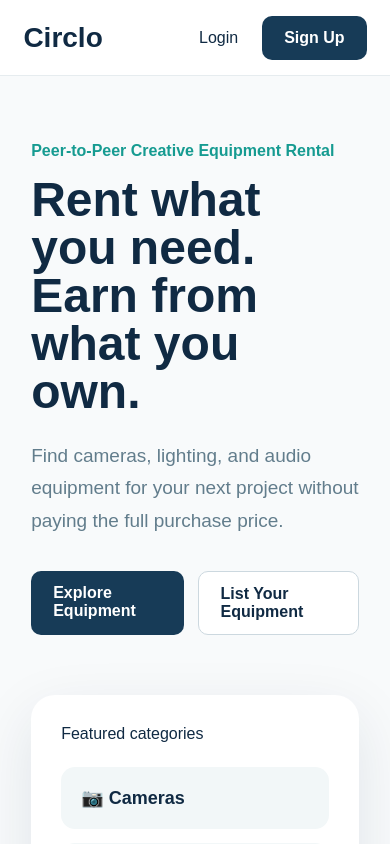
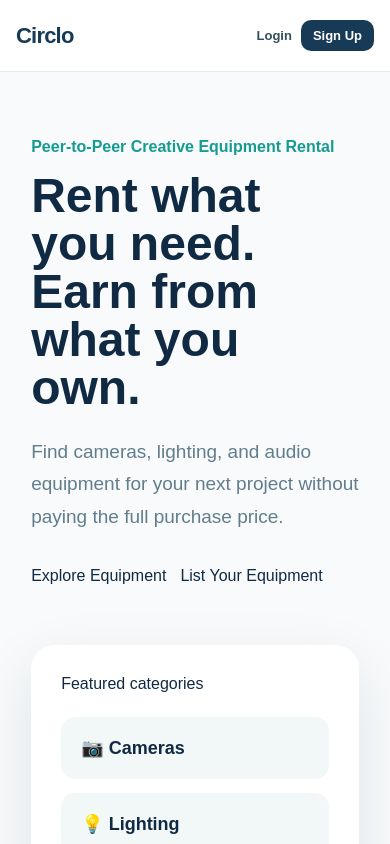
Before and after one commit to nagam6/circlo, a React (Vite) app in the folder client/: page / in a window 390 px wide. Shown: the top 844 px of the page. Built offline with nearby package versions, Linux system fonts and the light colour scheme; no server answers.

Commit message:
Build pending requests list and update authenticated navigation

```diff
--- a/client/src/App.css
+++ b/client/src/App.css
@@ -14,44 +14,221 @@ a {
   text-decoration: none;
 }
 
+/* =========================
+   Navbar
+========================= */
+
 .navbar {
-  height: 76px;
-  padding: 0 6%;
+  width: 100%;
+  min-height: 72px;
   display: flex;
   align-items: center;
   justify-content: space-between;
-  background: white;
-  border-bottom: 1px solid #e6ecef;
-}
-
+  gap: 28px;
+  padding: 14px 6%;
+  background: #ffffff;
+  border-bottom: 1px solid #e7edef;
+  position: sticky;
+  top: 0;
+  z-index: 100;
+}
+
+/* Logo */
 .logo {
-  font-size: 28px;
+  flex-shrink: 0;
+  color: #173b57;
+  font-size: 26px;
   font-weight: 800;
-}
-
-.nav-links,
+  letter-spacing: -0.8px;
+  text-decoration: none;
+  line-height: 1;
+}
+
+.logo:hover {
+  color: #169b91;
+}
+
+/* Middle navigation */
+.nav-links {
+  display: flex;
+  align-items: center;
+  justify-content: center;
+  gap: 24px;
+  flex: 1;
+}
+
+.nav-links a {
+  color: #496575;
+  text-decoration: none;
+  font-size: 14px;
+  font-weight: 600;
+  white-space: nowrap;
+  transition:
+    color 0.2s ease,
+    transform 0.2s ease;
+}
+
+.nav-links a:hover {
+  color: #169b91;
+}
+
+/* Right side */
 .nav-actions {
   display: flex;
   align-items: center;
-  gap: 24px;
-}
-
-.primary-btn,
-.secondary-btn {
-  display: inline-block;
-  padding: 13px 22px;
+  justify-content: flex-end;
+  gap: 14px;
+  flex-shrink: 0;
+}
+
+.nav-actions a {
+  color: #334e5c;
+  text-decoration: none;
+  font-weight: 600;
+}
+
+.nav-user {
+  color: #627d8c;
+  font-size: 14px;
+  font-weight: 600;
+  white-space: nowrap;
+}
+
+/* Login / Sign up primary button */
+.nav-actions .primary-btn {
+  padding: 10px 17px;
   border-radius: 10px;
+  background: #173b57;
+  color: #ffffff;
+  transition:
+    background 0.2s ease,
+    transform 0.2s ease;
+}
+
+.nav-actions .primary-btn:hover {
+  background: #102f47;
+  color: #ffffff;
+  transform: translateY(-1px);
+}
+
+/* Logout */
+.nav-logout {
+  padding: 9px 15px;
+  border: 1px solid #d7e1e5;
+  border-radius: 10px;
+  background: #ffffff;
+  color: #496575;
+  font: inherit;
+  font-size: 14px;
   font-weight: 600;
-}
-
-.primary-btn {
-  background: #173b57;
-  color: white;
-}
-
-.secondary-btn {
-  background: white;
-  border: 1px solid #ccd8df;
+  cursor: pointer;
+  transition:
+    border-color 0.2s ease,
+    color 0.2s ease,
+    background 0.2s ease;
+}
+
+.nav-logout:hover {
+  border-color: #169b91;
+  background: #f5fbfa;
+  color: #137f77;
+}
+
+
+/* =========================
+   Tablet
+========================= */
+
+@media (max-width: 1000px) {
+  .navbar {
+    gap: 18px;
+    padding-left: 4%;
+    padding-right: 4%;
+  }
+
+  .nav-links {
+    gap: 15px;
+  }
+
+  .nav-links a {
+    font-size: 13px;
+  }
+
+  .nav-user {
+    display: none;
+  }
+}
+
+
+/* =========================
+   Mobile
+========================= */
+
+@media (max-width: 760px) {
+  .navbar {
+    position: relative;
+    flex-wrap: wrap;
+    padding: 14px 20px;
+    gap: 14px;
+  }
+
+  .logo {
+    font-size: 24px;
+  }
+
+  .nav-actions {
+    margin-left: auto;
+  }
+
+  .nav-links {
+    order: 3;
+    width: 100%;
+    justify-content: flex-start;
+    gap: 18px;
+    padding-top: 12px;
+    border-top: 1px solid #eef2f4;
+    overflow-x: auto;
+    scrollbar-width: none;
+  }
+
+  .nav-links::-webkit-scrollbar {
+    display: none;
+  }
+
+  .nav-links a {
+    flex-shrink: 0;
+    font-size: 13px;
+  }
+
+  .nav-actions .primary-btn,
+  .nav-logout {
+    padding: 8px 12px;
+    font-size: 13px;
+  }
+}
+
+
+/* Very small phones */
+@media (max-width: 430px) {
+  .navbar {
+    padding: 12px 16px;
+  }
+
+  .logo {
+    font-size: 22px;
+  }
+
+  .nav-actions {
+    gap: 9px;
+  }
+
+  .nav-actions > a:not(.primary-btn) {
+    font-size: 13px;
+  }
+
+  .nav-links {
+    gap: 16px;
+  }
 }
 
 .hero {
@@ -1416,3 +1593,53 @@ a {
     grid-template-columns: 1fr;
   }
 }
+.pending-requests-list {
+  display: flex;
+  flex-direction: column;
+  gap: 14px;
+  margin-top: 22px;
+}
+
+.pending-request-card {
+  display: flex;
+  justify-content: space-between;
+  gap: 20px;
+  padding: 18px;
+  border: 1px solid #e2eaee;
+  border-radius: 14px;
+  background: #f9fbfc;
+}
+
+.pending-request-card h3 {
+  margin: 5px 0 0;
+  color: #102a43;
+}
+
+.pending-request-item {
+  margin: 0;
+  color: #169b91;
+  font-size: 13px;
+  font-weight: 700;
+}
+
+.pending-request-details {
+  display: flex;
+  flex-direction: column;
+  align-items: flex-end;
+  gap: 6px;
+  color: #627d8c;
+}
+
+.pending-request-details strong {
+  color: #102a43;
+}
+
+@media (max-width: 700px) {
+  .pending-request-card {
+    flex-direction: column;
+  }
+
+  .pending-request-details {
+    align-items: flex-start;
+  }
+}
--- a/client/src/components/Navbar.tsx
+++ b/client/src/components/Navbar.tsx
@@ -1,6 +1,52 @@
-import { Link } from "react-router-dom";
+import { useEffect, useState } from "react";
+import { Link, useNavigate } from "react-router-dom";
+
+type User = {
+  id: string;
+  name: string;
+  email: string;
+};
 
 const Navbar = () => {
+  const navigate = useNavigate();
+
+  const [user, setUser] = useState<User | null>(() => {
+    const savedUser = localStorage.getItem("circlo_user");
+
+    return savedUser ? JSON.parse(savedUser) : null;
+  });
+
+  useEffect(() => {
+    const handleAuthChange = () => {
+      const savedUser = localStorage.getItem("circlo_user");
+
+      setUser(
+        savedUser ? JSON.parse(savedUser) : null
+      );
+    };
+
+    window.addEventListener(
+      "circlo-auth-change",
+      handleAuthChange
+    );
+
+    return () => {
+      window.removeEventListener(
+        "circlo-auth-change",
+        handleAuthChange
+      );
+    };
+  }, []);
+
+  const handleLogout = () => {
+    localStorage.removeItem("circlo_token");
+    localStorage.removeItem("circlo_user");
+
+    setUser(null);
+
+    navigate("/");
+  };
+
   return (
     <nav className="navbar">
       <Link to="/" className="logo">
@@ -10,15 +56,53 @@ const Navbar = () => {
       <div className="nav-links">
         <Link to="/">Home</Link>
         <Link to="/explore">Explore</Link>
-        <Link to="/my-rentals">My Rentals</Link>
-        <Link to="/my-listings">My Listings</Link>
+
+        {user && (
+          <>
+            <Link to="/my-rentals">
+              My Rentals
+            </Link>
+
+            <Link to="/my-listings">
+              My Listings
+            </Link>
+
+            <Link to="/owner">
+              Owner Dashboard
+            </Link>
+          </>
+        )}
       </div>
 
       <div className="nav-actions">
-        <Link to="/login">Login</Link>
-        <Link to="/register" className="primary-btn">
-          Sign Up
-        </Link>
+        {user ? (
+          <>
+            <span className="nav-user">
+              Hi, {user.name}
+            </span>
+
+            <button
+              type="button"
+              className="nav-logout"
+              onClick={handleLogout}
+            >
+              Logout
+            </button>
+          </>
+        ) : (
+          <>
+            <Link to="/login">
+              Login
+            </Link>
+
+            <Link
+              to="/register"
+              className="primary-btn"
+            >
+              Sign Up
+            </Link>
+          </>
+        )}
       </div>
     </nav>
   );
--- a/client/src/pages/LoginPage.tsx
+++ b/client/src/pages/LoginPage.tsx
@@ -1,5 +1,4 @@
-import { FormEvent, useState } from "react";
-import { useLocation, useNavigate } from "react-router-dom";
+import { useState, type FormEvent } from "react";import { useLocation, useNavigate } from "react-router-dom";
 
 const API_URL =
   import.meta.env.VITE_API_URL || "http://localhost:5000";
@@ -53,6 +52,10 @@ const LoginPage = () => {
         "circlo_user",
         JSON.stringify(data.user)
       );
+
+      window.dispatchEvent(
+  new Event("circlo-auth-change")
+);
 
       const from =
         location.state?.from || "/";
--- a/client/src/pages/OwnerDashboardPage.tsx
+++ b/client/src/pages/OwnerDashboardPage.tsx
@@ -1,4 +1,83 @@
+import { useEffect, useState } from "react";
+
+type PendingRequest = {
+  _id: string;
+  startAt: string;
+  endAt: string;
+  total: number;
+  status: string;
+  itemId: {
+    _id: string;
+    title: string;
+    images?: string[];
+  };
+  renterId: {
+    _id: string;
+    name: string;
+    email?: string;
+    rating?: number;
+  };
+};
+
+const API_URL =
+  import.meta.env.VITE_API_URL || "http://localhost:5000";
+
 const OwnerDashboardPage = () => {
+  const [pendingRequests, setPendingRequests] = useState<PendingRequest[]>([]);
+  const [activeRentals, setActiveRentals] = useState<PendingRequest[]>([]);
+  const [loading, setLoading] = useState(true);
+  const [error, setError] = useState("");
+
+  useEffect(() => {
+    const fetchOwnerRequests = async () => {
+      try {
+        setLoading(true);
+        setError("");
+
+        const token = localStorage.getItem("circlo_token");
+
+        if (!token) {
+          throw new Error(
+            "Please log in to view your owner dashboard."
+          );
+        }
+
+        const response = await fetch(
+          `${API_URL}/api/bookings/owner/requests`,
+          {
+            headers: {
+              Authorization: `Bearer ${token}`,
+            },
+          }
+        );
+
+        const data = await response.json();
+
+        if (!response.ok) {
+          throw new Error(
+            data.message || "Failed to load rental requests."
+          );
+        }
+
+        setPendingRequests(data.pending || []);
+        setActiveRentals(data.active || []);
+      } catch (error) {
+        setError(
+          error instanceof Error
+            ? error.message
+            : "Failed to load rental requests."
+        );
+      } finally {
+        setLoading(false);
+      }
+    };
+
+    fetchOwnerRequests();
+  }, []);
+
+  const formatDate = (date: string) =>
+    new Date(date).toLocaleDateString();
+
   return (
     <main className="owner-dashboard-page">
       <div className="owner-dashboard-header">
@@ -24,23 +103,62 @@ const OwnerDashboardPage = () => {
 
         <article className="dashboard-stat-card">
           <span>Pending requests</span>
-          <strong>0</strong>
+          <strong>{pendingRequests.length}</strong>
         </article>
 
         <article className="dashboard-stat-card">
           <span>Active rentals</span>
-          <strong>0</strong>
+          <strong>{activeRentals.length}</strong>
         </article>
       </section>
 
       <section className="dashboard-section">
         <div className="dashboard-section-header">
-          <h2>Recent activity</h2>
+          <h2>Pending requests</h2>
         </div>
 
-        <div className="dashboard-empty-state">
-          <p>No recent activity yet.</p>
-        </div>
+        {loading ? (
+          <p>Loading requests...</p>
+        ) : error ? (
+          <p className="availability-error">
+            {error}
+          </p>
+        ) : pendingRequests.length === 0 ? (
+          <div className="dashboard-empty-state">
+            <p>No pending requests yet.</p>
+          </div>
+        ) : (
+          <div className="pending-requests-list">
+            {pendingRequests.map((request) => (
+              <article
+                className="pending-request-card"
+                key={request._id}
+              >
+                <div>
+                  <p className="pending-request-item">
+                    {request.itemId?.title || "Equipment"}
+                  </p>
+
+                  <h3>
+                    {request.renterId?.name || "Renter"}
+                  </h3>
+                </div>
+
+                <div className="pending-request-details">
+                  <span>
+                    {formatDate(request.startAt)}
+                    {" → "}
+                    {formatDate(request.endAt)}
+                  </span>
+
+                  <strong>
+                    ₪{request.total}
+                  </strong>
+                </div>
+              </article>
+            ))}
+          </div>
+        )}
       </section>
     </main>
   );
```
